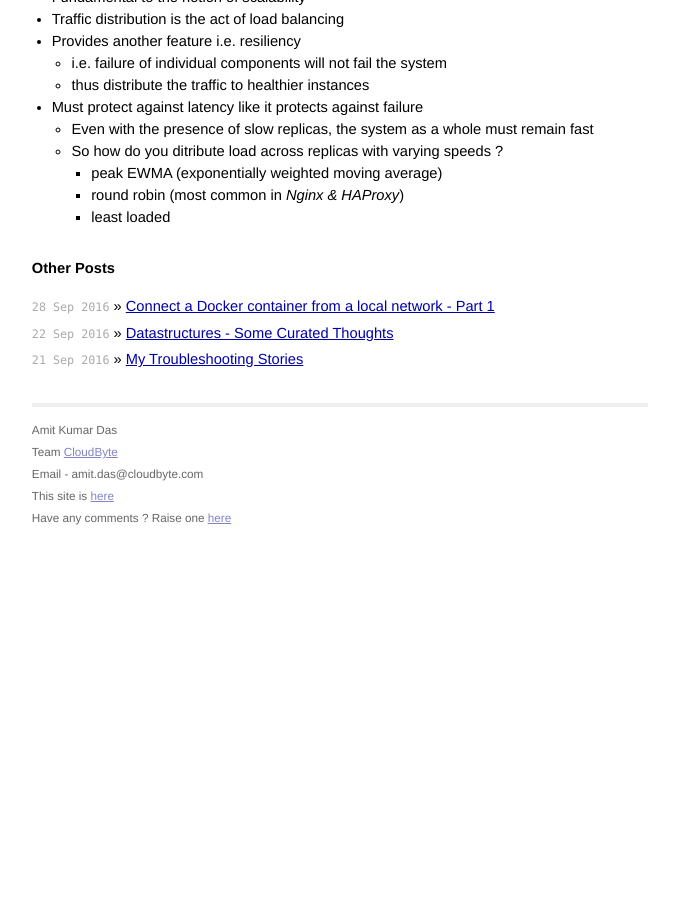
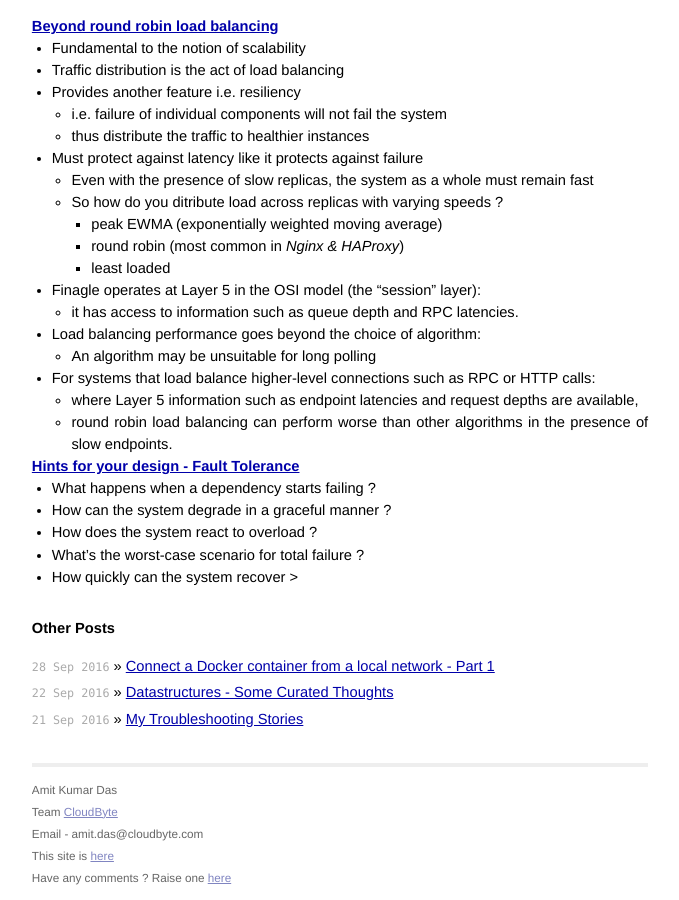
Before and after one commit to AmitKumarDas/amitkumardas.github.io, a Jekyll site: the page built from _posts/2016-10-06-My Tracked Learnings.md, in a window 1280 px wide and 900 px high, scrolled down 2217 px. Shown: the whole window, without its empty margins (300-979 px from the left). Built offline with Jekyll 4.4.1, drawn with Linux system fonts in a browser that asks for light colours; before the commit the page ends 2758 px from its top, so only the background shows below that.

Commit message:
Update 2016-10-06-My Tracked Learnings.md

```diff
--- a/_posts/2016-10-06-My Tracked Learnings.md
+++ b/_posts/2016-10-06-My Tracked Learnings.md
@@ -100,6 +100,8 @@ solutioning part.
   - Thrift
   - Mux
 
+<br />
+
 ### [Beyond round robin load balancing](https://blog.buoyant.io/2016/03/16/beyond-round-robin-load-balancing-for-latency/)
 
 - Fundamental to the notion of scalability
@@ -113,3 +115,18 @@ solutioning part.
     - peak EWMA (exponentially weighted moving average)
     - round robin (most common in *Nginx & HAProxy*)
     - least loaded
+- Finagle operates at Layer 5 in the OSI model (the “session” layer):
+  - it has access to information such as queue depth and RPC latencies.
+- Load balancing performance goes beyond the choice of algorithm:
+  - An algorithm may be unsuitable for long polling
+- For systems that load balance higher-level connections such as RPC or HTTP calls:
+  - where Layer 5 information such as endpoint latencies and request depths are available,
+  - round robin load balancing can perform worse than other algorithms in the presence of slow endpoints.
+
+### [Hints for your design - Fault Tolerance](https://monkey.org/~marius/hints.pdf)
+
+- What happens when a dependency starts failing ?
+- How can the system degrade in a graceful manner ?
+- How does the system react to overload ?
+- What's the worst-case scenario for total failure ?
+- How quickly can the system recover >
```
